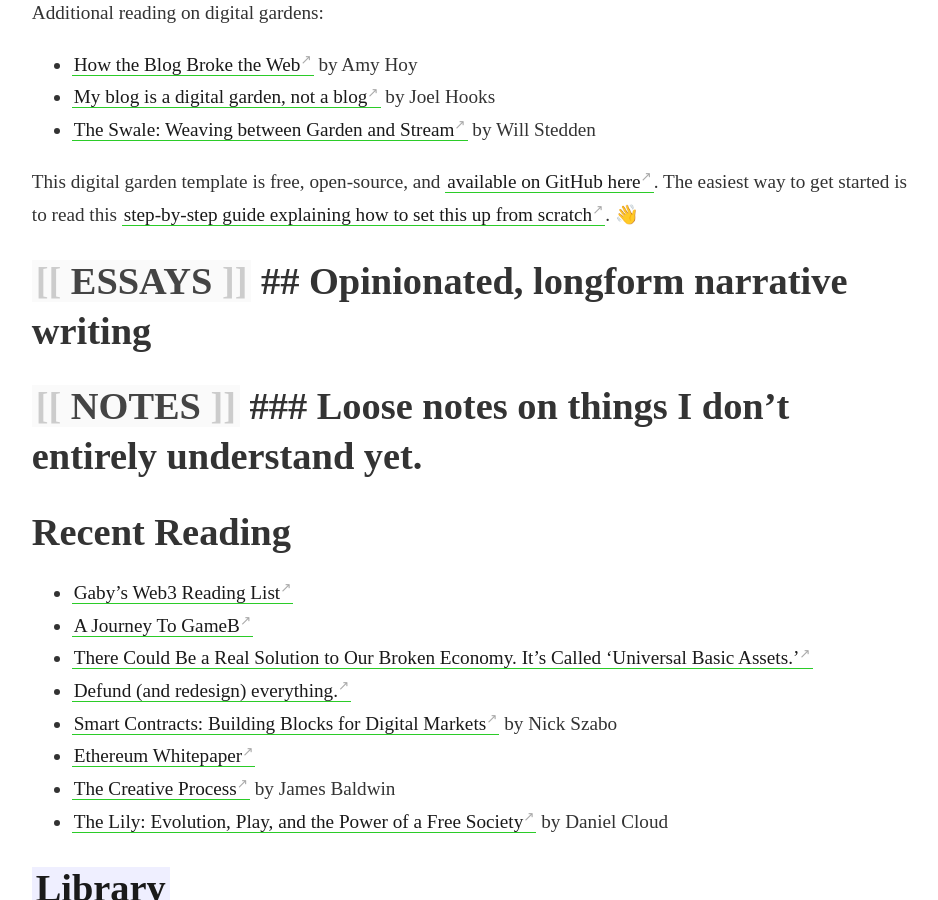
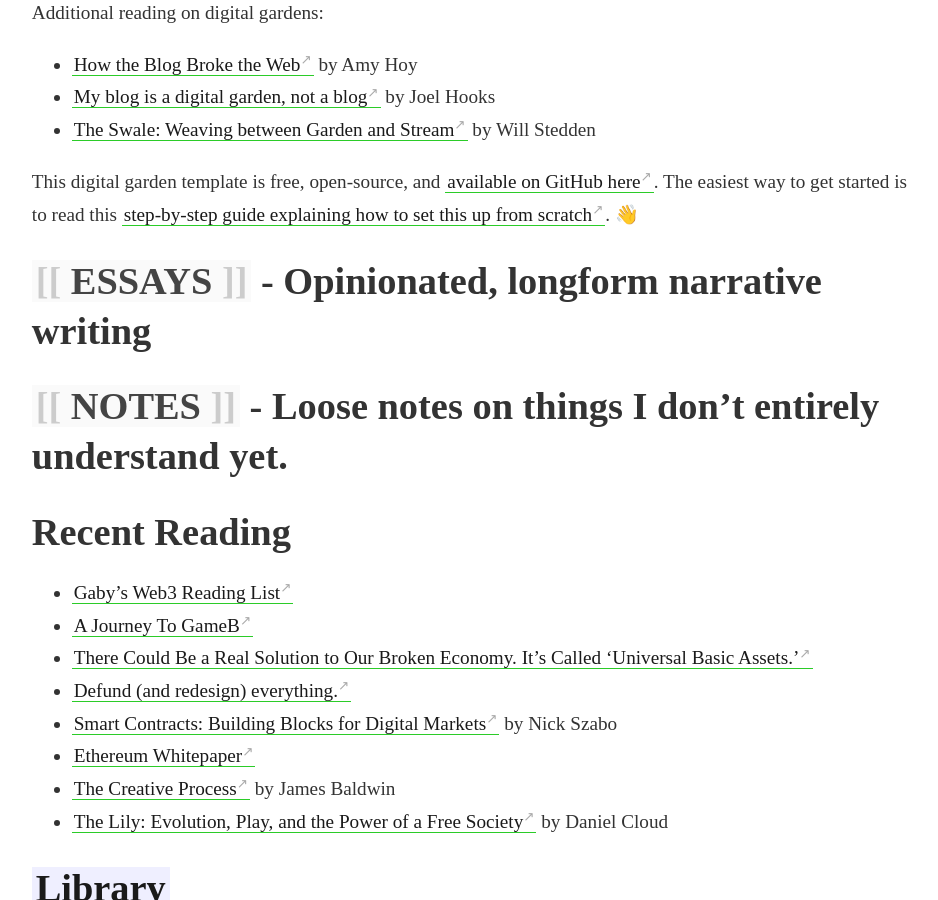
Before and after one commit to astravant/digitalgarden, a Jekyll site: the page built from _pages/index.md, in a window 1280 px wide and 900 px high, scrolled down 771 px. Shown: the whole window, without its empty margins (45-983 px from the left). Built offline with Jekyll 4.4.1, drawn with Linux system fonts in a browser that asks for light colours.

```diff
--- a/_pages/index.md
+++ b/_pages/index.md
@@ -21,9 +21,9 @@ Additional reading on digital gardens:
 
 This digital garden template is free, open-source, and [available on GitHub here](https://github.com/maximevaillancourt/digital-garden-jekyll-template). The easiest way to get started is to read this [step-by-step guide explaining how to set this up from scratch](https://maximevaillancourt.com/blog/setting-up-your-own-digital-garden-with-jekyll). 👋
 
-# [[ESSAYS]] ## Opinionated, longform narrative writing
+# [[ESSAYS]] - Opinionated, longform narrative writing
 
-# [[NOTES]] ### Loose notes on things I don’t entirely understand yet.
+# [[NOTES]] - Loose notes on things I don’t entirely understand yet.
 
 
 # Recent Reading
```
